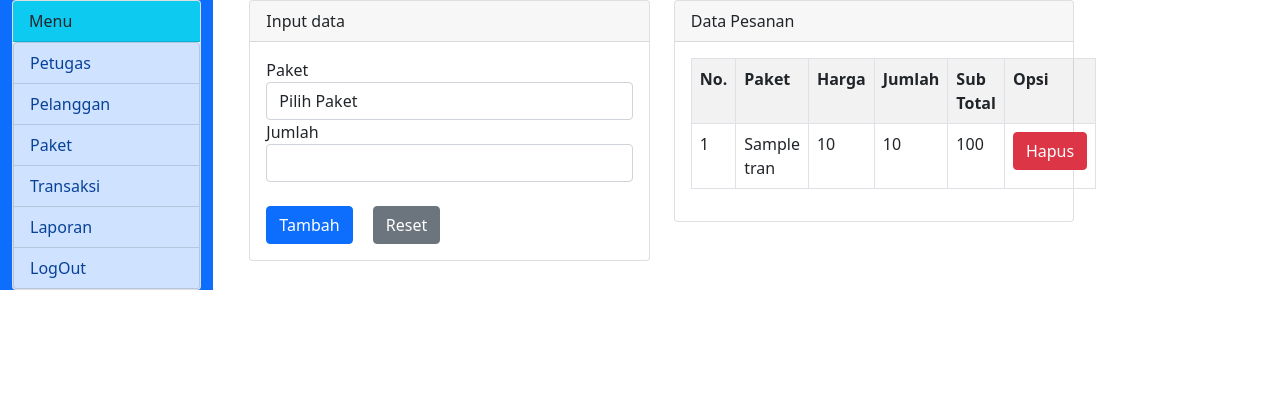
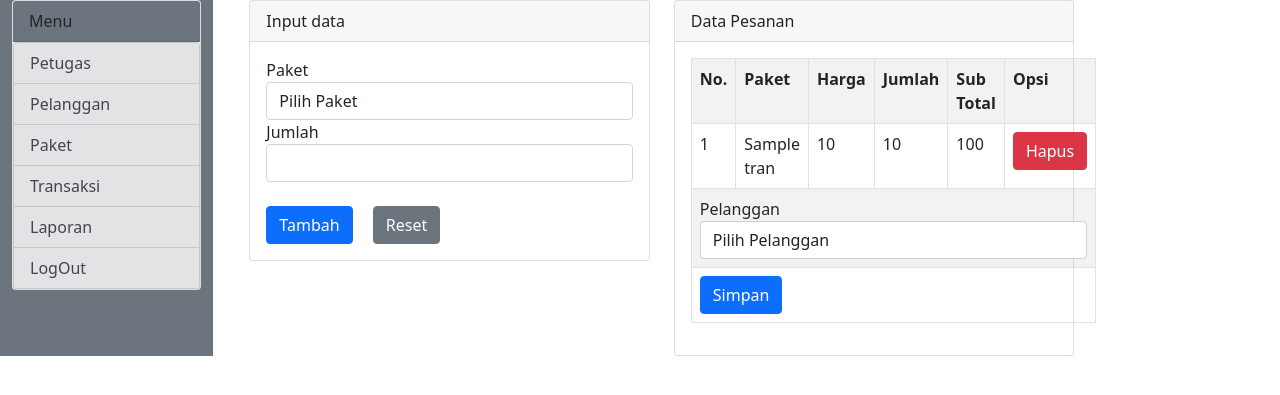
Before and after one commit to AlvitoDn/AppLaundry, a CodeIgniter 4 app: the page made by app/Views/tampil_transaksi.php in a window 1280 px wide. Shown: the part 56-451 px from the top of the page. Run offline with PHP 8.4 and a stand-in for CodeIgniter, Linux system fonts and the light colour scheme; the template is opened without the code that fills it: most values are stand-ins (such as "Sample title", 1, 10 or a date in 2020); some libraries are stand-ins or nearby versions.

Commit message:
Ada penambahan di transaksi

```diff
--- a/app/Config/Routes.php
+++ b/app/Config/Routes.php
@@ -64,6 +64,7 @@ $routes->add('/suser', 'User::save');
 // Routes for Transaksi
 $routes->get('/transaksi','Transaksi::tampil');
 $routes->add('/addcart','Transaksi::addcart');
+$routes->get('/transaksi/hapus/(:segment)','Transaksi::hapusCart/$1');
 /*
  * --------------------------------------------------------------------
  * Additional Routing
--- a/app/Views/admin.php
+++ b/app/Views/admin.php
@@ -11,7 +11,7 @@
     <!-- NAVBAR START -->
     <nav class="navbar navbar-expand-lg navbar-dark bg-dark">
         <div class="container-fluid">
-            <a href="" class="navbar-brand">Slebew laundry</a>
+            <a href="/home" class="navbar-brand">Slebew laundry</a>
             <button class="navbar-toggler" type="button" data-bs-toggle="collapse" data-bs-target="#navbara" aria-controls="navbarSupportedContent" aria-expand="false">
                 <span class="navbar-toggler-icon"></span>
             </button>
@@ -32,7 +32,7 @@
     <!-- MENU START -->
     <div class="container-fluid">
         <div class="row">
-            <div class="col-md-2 bg-primary">
+            <div class="col-md-2 bg-secondary">
                 <?=$this->include('component/sidebar.php') ?>
             </div>
             <div class="col-md-10">
--- a/app/Views/component/sidebar.php
+++ b/app/Views/component/sidebar.php
@@ -1,13 +1,13 @@
 <div class="card">
-    <div class="card-header bg-info text-cent">Menu</div>
+    <div class="card-header bg-secondary text-cent">Menu</div>
     <div class="list-group">
-        <a href="/user" class="list-group-item list-group-item-action list-group-item-primary">Petugas</a>
-        <a href="/pelanggan" class="list-group-item list-group-item-action list-group-item-primary">Pelanggan</a>
-        <a href="/paket" class="list-group-item list-group-item-action list-group-item-primary">Paket</a>
-        <a href="/transaksi" class="list-group-item list-group-item-action list-group-item-primary">Transaksi</a>
-        <a href="" class="list-group-item list-group-item-action list-group-item-primary">Laporan</a>
+        <a href="/user" class="list-group-item list-group-item-action list-group-item-secondary">Petugas</a>
+        <a href="/pelanggan" class="list-group-item list-group-item-action list-group-item-secondary">Pelanggan</a>
+        <a href="/paket" class="list-group-item list-group-item-action list-group-item-secondary">Paket</a>
+        <a href="/transaksi" class="list-group-item list-group-item-action list-group-item-secondary">Transaksi</a>
+        <a href="" class="list-group-item list-group-item-action list-group-item-secondary">Laporan</a>
         <?php if(!empty(session()->get("username"))):?>
-            <a href="/logout" class="list-group-item list-group-action list-group-item-primary" >LogOut</a>
+            <a href="/logout" class="list-group-item list-group-action list-group-item-secondary" >LogOut</a>
         <?php endif?>
     </div>
 </div>
--- a/app/Views/tampil_transaksi.php
+++ b/app/Views/tampil_transaksi.php
@@ -68,6 +68,32 @@ Transaksi
                                 </tr>
                                     <?php
                                 }
+                                ?>
+                                <form action="#" method="post">
+                                    <tr>
+                                        <td colspan="6">
+                                            <div class="form-group">
+                                                <label for="pelanggan">Pelanggan</label>
+                                                <select name="pelanggan" id="pelanggan" class="form-control">
+                                                    <option value="">Pilih Pelanggan</option>
+                                                    <?php
+                                                        foreach ($pelanggan as $keyp => $valp) {
+                                                        ?>
+                                                        <option value="<?=$valp['id_pelanggan']?>"><?=$valp['nama']?></option>
+                                                        <?php
+                                                    }
+                                                ?>
+                                                </select>
+                                            </div>
+                                        </td>
+                                    </tr>
+                                    <tr>
+                                        <td colspan="6">
+                                            <a href="#" class="btn btn-primary">Simpan</a>
+                                        </td>
+                                    </tr>
+                                </form>
+                            <?php
                             }
                         ?>
                     </table>
@@ -75,5 +101,10 @@ Transaksi
             </div>
         </div>
     </div>
+    <?php if(!empty(session()->getFlashdata('sukses'))) : ?>
+        <div class="alert alert-success">
+            <?php echo session()->getFlashdata('sukses');?>
+        </div>
+    <?php endif?>
 </div>
 <?=$this->endSection()?>
--- a/app/Views/tampil_user.php
+++ b/app/Views/tampil_user.php
@@ -60,6 +60,7 @@
                             <div class="form-group">
                                 <label for="hak_akses" class="form-label">Hak Akses</label><br>
                                 <select name="hak_akses" id="hak_akses">
+                                    <option value="">Pilih Hak Akses</option>
                                     <option value="ADMIN">ADMIN</option>
                                     <option value="KASIR">KASIR</option>
                                 </select>
```
Also changed, not shown: app/Controllers/Transaksi.php (+16 -1 lines), app/Views/tampil_laporan.php (added, +11 -0 lines).
